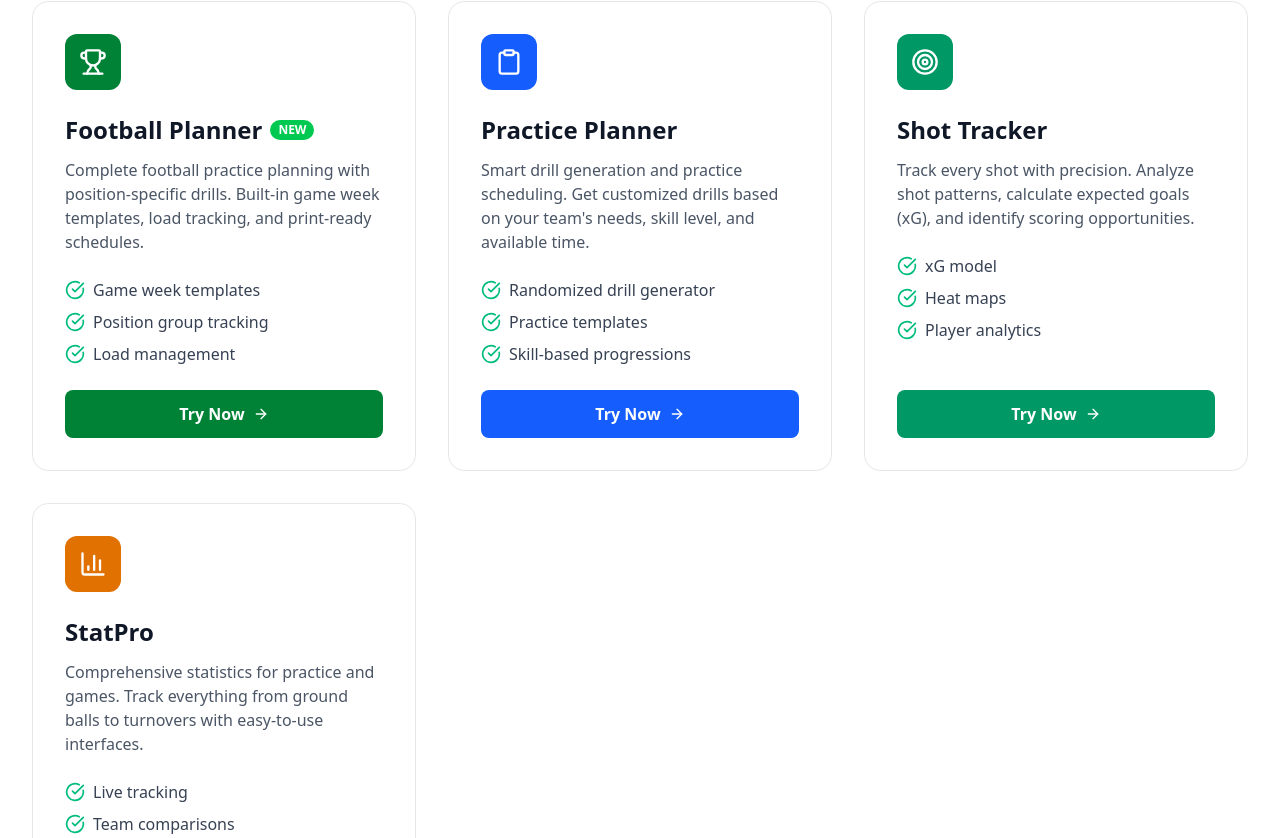
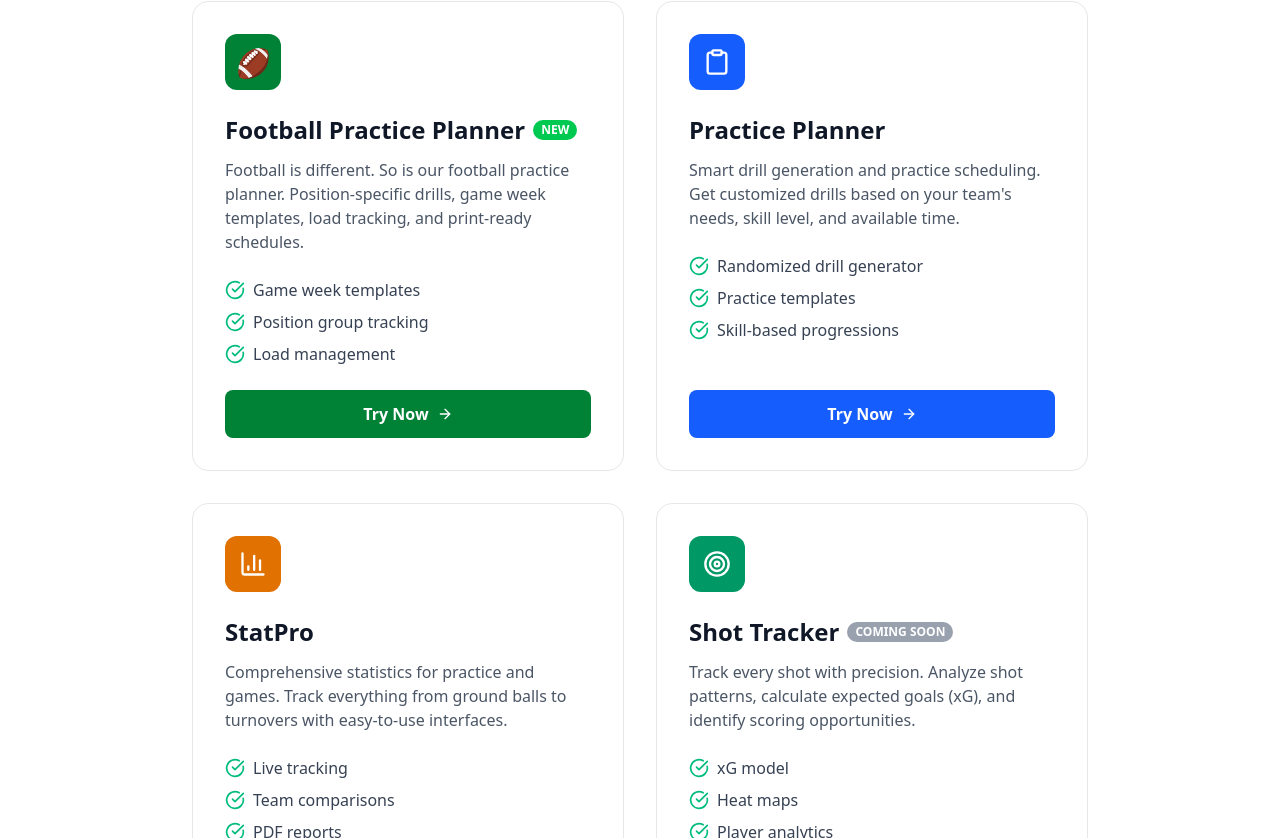
Before and after one commit to andrewshay0245/the-assistant-coach, a Next.js app: page / in a window 1280 px wide. Shown: the part 942-1780 px from the top of the page. Built offline with nearby package versions, Linux system fonts and the light colour scheme.

Commit message:
Update Football Planner: football emoji icon, new tagline, 2x2 grid, Shot Tracker coming soon

```diff
--- a/src/app/page.tsx
+++ b/src/app/page.tsx
@@ -8,9 +8,13 @@ import {
   Users,
   TrendingUp,
   CheckCircle,
-  ArrowRight,
-  Trophy
+  ArrowRight
 } from 'lucide-react';
+
+// Football emoji icon component
+const FootballIcon = ({ className }: { className?: string }) => (
+  <span className={className} style={{ fontSize: '1.75rem', lineHeight: 1 }}>🏈</span>
+);
 import {
   BrowserMockup,
   PracticePlannerMockup,
@@ -20,13 +24,14 @@ import {
 
 const products = [
   {
-    name: 'Football Planner',
-    description: 'Complete football practice planning with position-specific drills. Built-in game week templates, load tracking, and print-ready schedules.',
-    icon: Trophy,
+    name: 'Football Practice Planner',
+    description: 'Football is different. So is our football practice planner. Position-specific drills, game week templates, load tracking, and print-ready schedules.',
+    icon: FootballIcon,
     color: 'bg-green-700',
     features: ['Game week templates', 'Position group tracking', 'Load management'],
     href: 'https://football.theassistantcoach.co',
     status: 'new',
+    isEmoji: true,
   },
   {
     name: 'Practice Planner',
@@ -38,15 +43,6 @@ const products = [
     status: 'live',
   },
   {
-    name: 'Shot Tracker',
-    description: 'Track every shot with precision. Analyze shot patterns, calculate expected goals (xG), and identify scoring opportunities.',
-    icon: Target,
-    color: 'bg-emerald-600',
-    features: ['xG model', 'Heat maps', 'Player analytics'],
-    href: 'https://shottracker.theassistantcoach.co',
-    status: 'live',
-  },
-  {
     name: 'StatPro',
     description: 'Comprehensive statistics for practice and games. Track everything from ground balls to turnovers with easy-to-use interfaces.',
     icon: BarChart3,
@@ -54,6 +50,15 @@ const products = [
     features: ['Live tracking', 'Team comparisons', 'PDF reports'],
     href: 'https://gamestat.theassistantcoach.co',
     status: 'live',
+  },
+  {
+    name: 'Shot Tracker',
+    description: 'Track every shot with precision. Analyze shot patterns, calculate expected goals (xG), and identify scoring opportunities.',
+    icon: Target,
+    color: 'bg-emerald-600',
+    features: ['xG model', 'Heat maps', 'Player analytics'],
+    href: 'https://shottracker.theassistantcoach.co',
+    status: 'coming',
   },
 ];
 
@@ -185,20 +190,29 @@ export default function Home() {
             </p>
           </div>
 
-          <div className="grid md:grid-cols-3 gap-8">
+          <div className="grid md:grid-cols-2 gap-8 max-w-4xl mx-auto">
             {products.map((product) => (
               <div
                 key={product.name}
                 className="bg-white border border-gray-200 rounded-2xl p-8 hover:shadow-xl transition-shadow flex flex-col"
               >
                 <div className={`${product.color} w-14 h-14 rounded-xl flex items-center justify-center mb-6`}>
-                  <product.icon className="w-7 h-7 text-white" />
+                  {'isEmoji' in product && product.isEmoji ? (
+                    <product.icon />
+                  ) : (
+                    <product.icon className="w-7 h-7 text-white" />
+                  )}
                 </div>
                 <h3 className="text-2xl font-bold text-gray-900 mb-3 flex items-center gap-2">
                   {product.name}
                   {product.status === 'new' && (
                     <span className="bg-green-500 text-white text-xs px-2 py-0.5 rounded-full font-bold">
                       NEW
+                    </span>
+                  )}
+                  {product.status === 'coming' && (
+                    <span className="bg-gray-400 text-white text-xs px-2 py-0.5 rounded-full font-bold">
+                      COMING SOON
                     </span>
                   )}
                 </h3>
```
